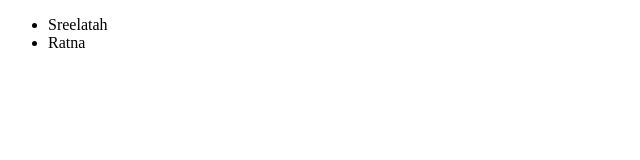
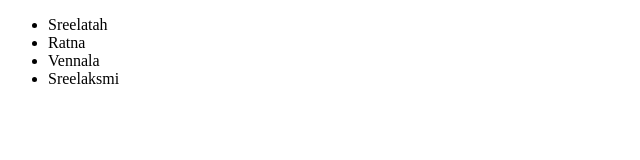
Before and after one commit to gaddesurendrakumar/newGitTest, a plain HTML site: page index2.html in a window 1280 px wide. Shown: the whole page, without its empty margins (0-640 px from the left). Drawn offline with Linux system fonts and the light colour scheme.

Commit message:
added new name

```diff
--- a/index2.html
+++ b/index2.html
@@ -9,6 +9,8 @@
 		Sreelatah
 	</li>
 	<li>Ratna</li>
+	<li>Vennala</li>
+	<li>Sreelaksmi</li>
 </ul>
 </body>
 </html>
```
